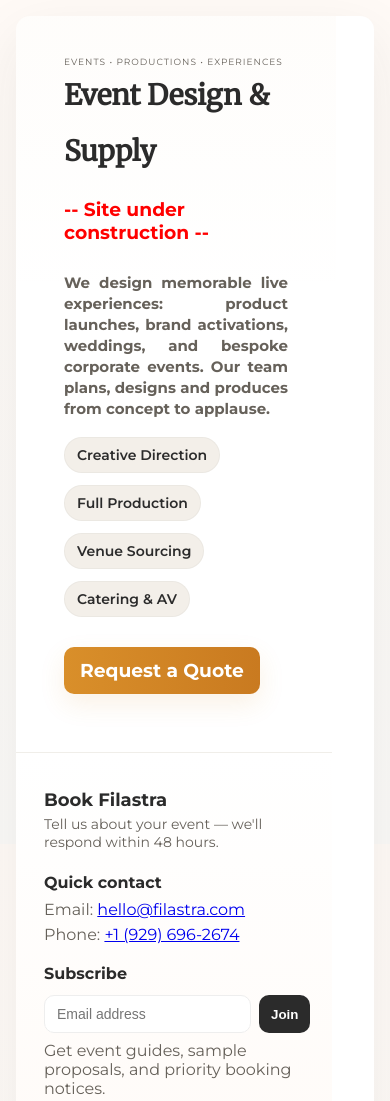
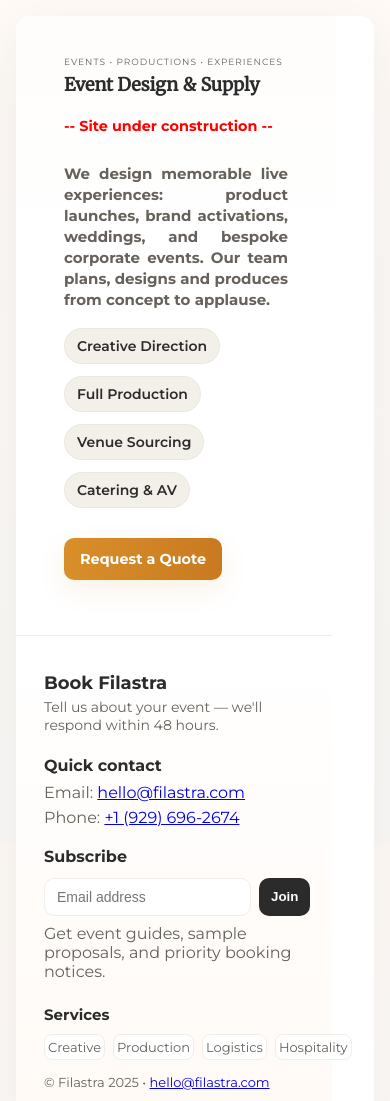
Before and after one commit to filastra/filastra, a plain HTML site: page index.html in a window 390 px wide. Shown: the top 1101 px of the page. Drawn offline with Linux system fonts and the light colour scheme.

Commit message:
Add index.thml

```diff
--- a/index.html
+++ b/index.html
@@ -105,7 +105,7 @@
     .left{width:88%}
     .right{width:87%}
     .strap{font-size:9px}
-    #title}font-size:18px}
+    #title{font-size:18px}
     h3{font-size:.9em}
   }
 
```
